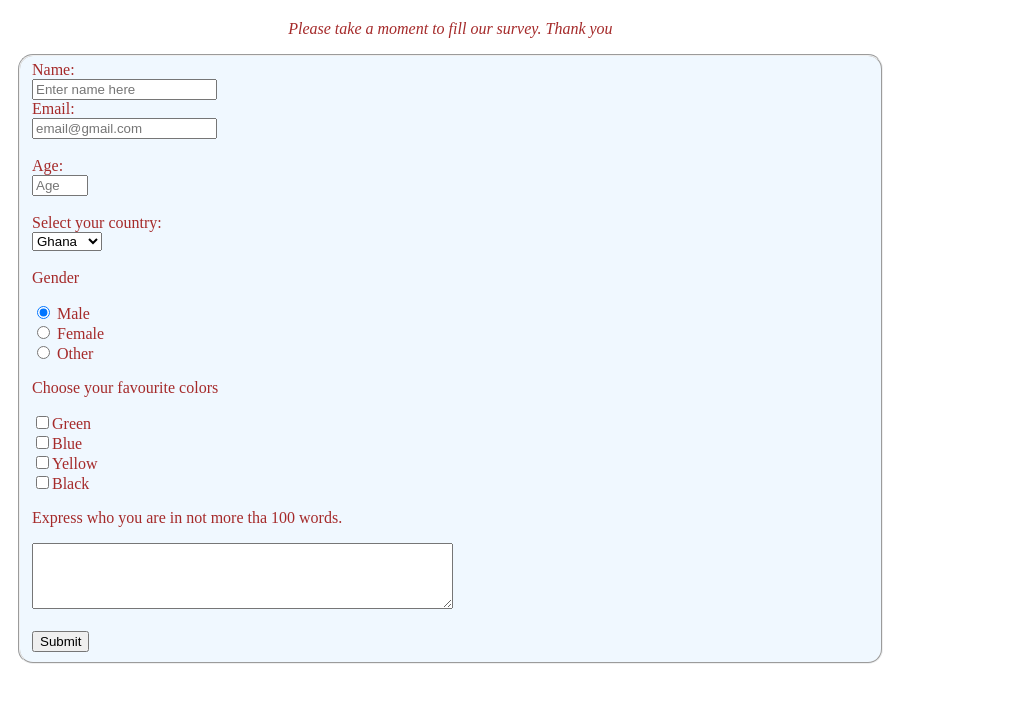
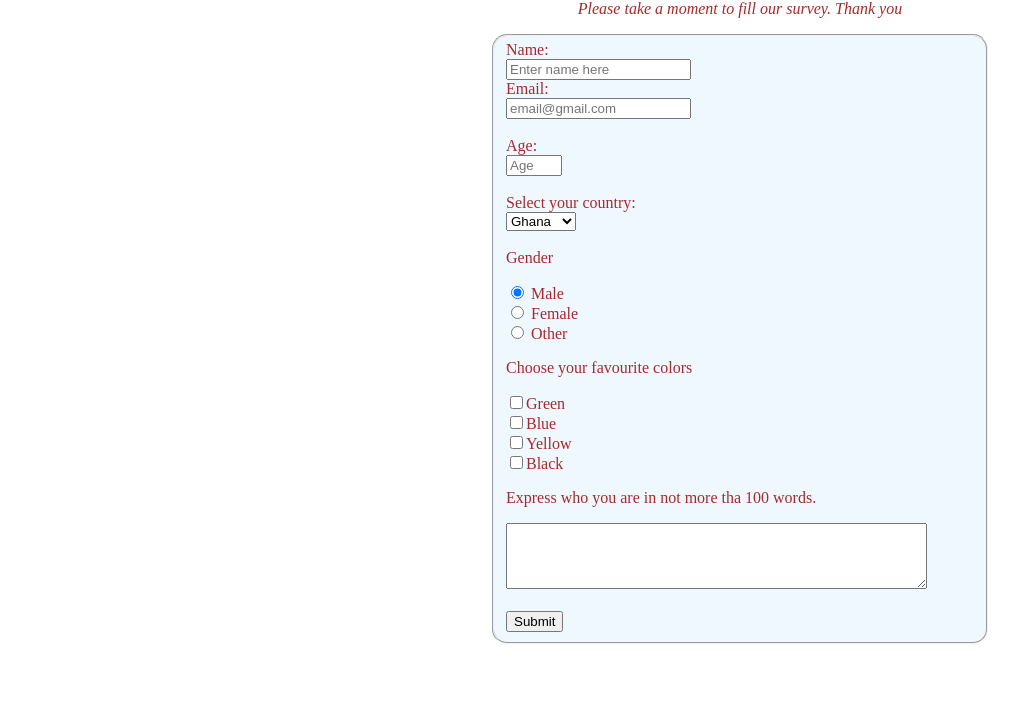
Before and after one commit to PaulLehloa/RepositoryB, a plain HTML site: page index.html in a window 1280 px wide. Shown: the part 81-800 px from the top of the page, without its empty margins (0-1033 px from the left). Drawn offline with Linux system fonts and the light colour scheme.

Commit message:
A survey form

```diff
--- a/css/style.css
+++ b/css/style.css
@@ -16,9 +16,13 @@ body{
 
   .card{
     border:1px;
-    margin-left:55;
-    width:70%;
-    align:center;
+    margin:-100px 0 0 -150px;
+    width:500px;
+
+    position: absolute;
+    left: 50%;
+    top: 10%;
+
 
     box-shadow: 0 2px 5 px 0 rgba(0,0.1,0.1,0.2);
     padding: 10 10 10 10;
@@ -26,7 +30,11 @@ body{
 
   fieldset{
     border:1px solid light-gray;
-  margin:10px;
+
    border-radius:15px;
    background-color:#f0f8ff;
+   align-content: center;
+
+
+
   }
```
Also changed, not shown: index.html (+1 -1 lines).
